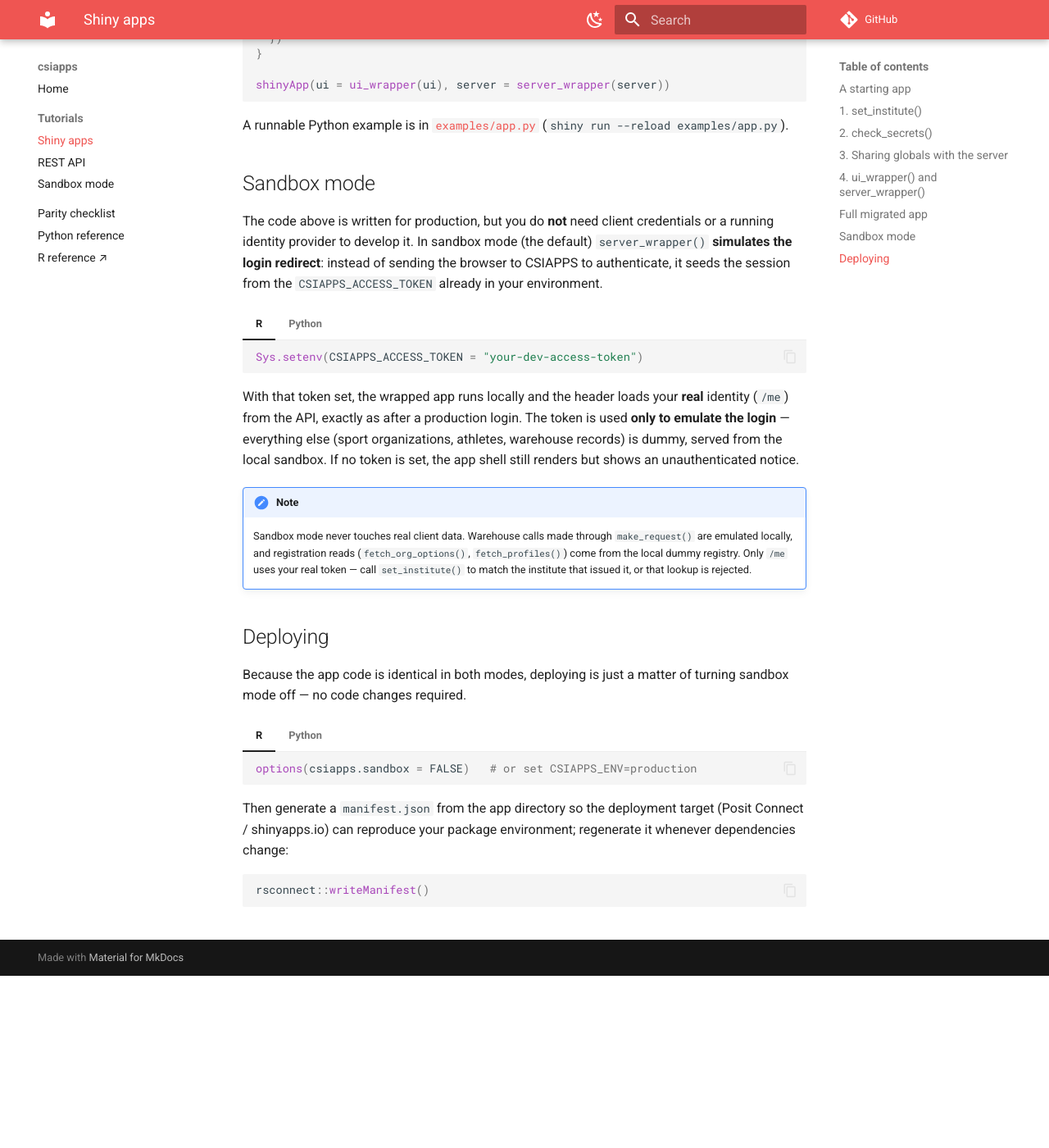
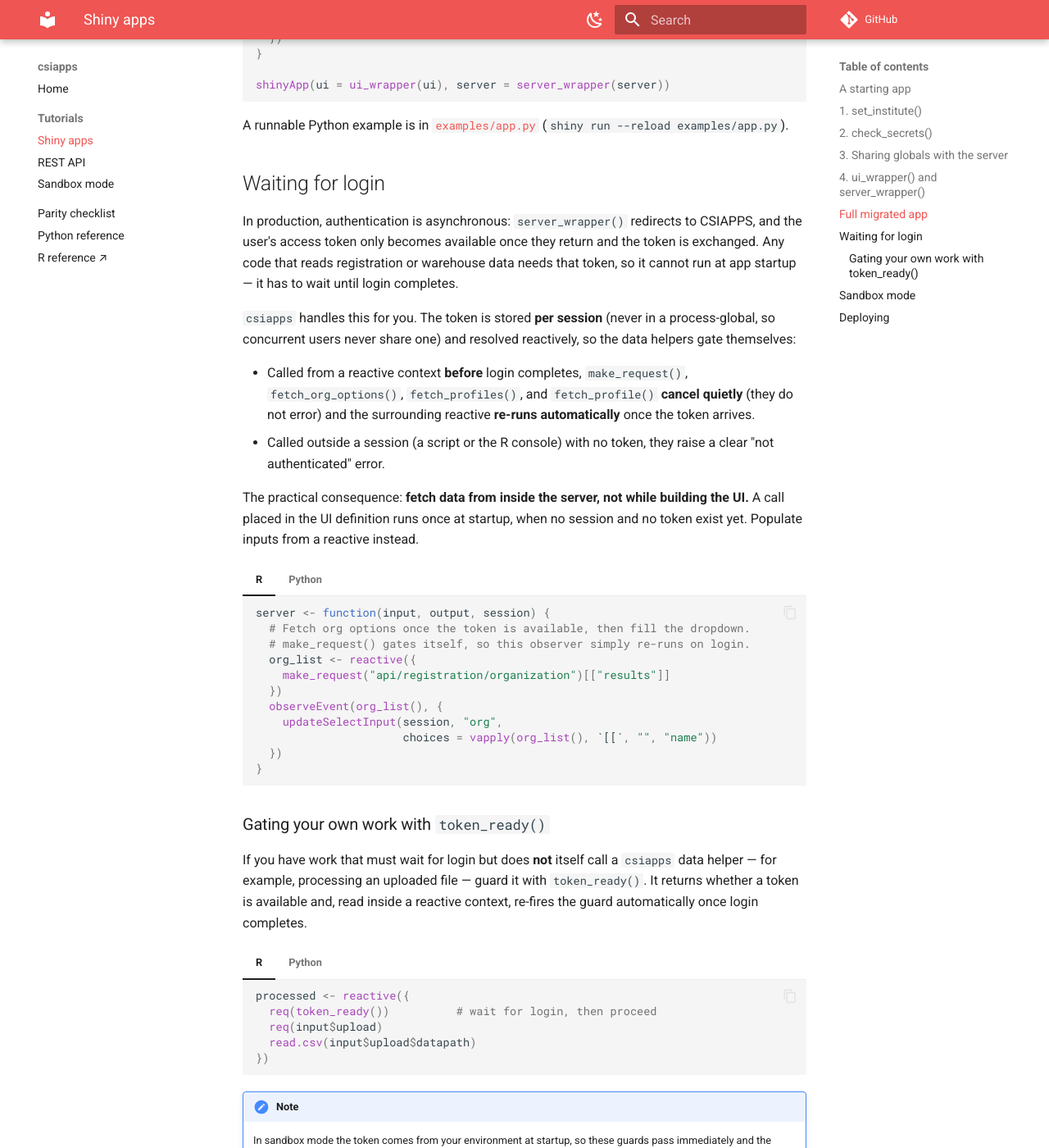
Before and after one commit to CSIOntario/csiapps, an MkDocs documentation site: the page built from docs/shiny-apps.md, in a window 1280 px wide and 1400 px high, scrolled down 2923 px. Shown: the whole window at 82% size. Built offline with MkDocs 1.6.1 and Material for MkDocs 9.7.7, drawn with Linux system fonts in a browser that asks for light colours; comment, search, counter and statistics services are not loaded; before the commit the page ends 4113 px from its top, so only the background shows below that; some of the changed text lies outside the part shown.

Commit message:
docs: document reactive login gating and token_ready()
Both packages now store the access token per session and resolve it
reactively, so make_request()/fetch_*() gate themselves until login
completes and re-run automatically once it does.

- api.md: add token_ready() to the Python reference.
- parity.md: add the token_ready() row and a per-session-token note.
- shiny-apps.md: new 'Waiting for login' section explaining the gating,
  why data must be fetched from the server (not at UI-construction time),
  and how to guard non-API work with token_ready().

Co-Authored-By: Claude Fable 5 <noreply@anthropic.com>

````diff
--- a/docs/shiny-apps.md
+++ b/docs/shiny-apps.md
@@ -234,6 +234,88 @@ A runnable Python example is in
 [`examples/app.py`](https://github.com/CSIOntario/csiapps-py/blob/main/examples/app.py)
 (`shiny run --reload examples/app.py`).
 
+## Waiting for login
+
+In production, authentication is asynchronous: `server_wrapper()` redirects to
+CSIAPPS, and the user's access token only becomes available once they return and
+the token is exchanged. Any code that reads registration or warehouse data needs
+that token, so it cannot run at app startup — it has to wait until login
+completes.
+
+`csiapps` handles this for you. The token is stored **per session** (never in a
+process-global, so concurrent users never share one) and resolved reactively, so
+the data helpers gate themselves:
+
+- Called from a reactive context **before** login completes, `make_request()`,
+  `fetch_org_options()`, `fetch_profiles()`, and `fetch_profile()` **cancel
+  quietly** (they do not error) and the surrounding reactive **re-runs
+  automatically** once the token arrives.
+- Called outside a session (a script or the R console) with no token, they raise
+  a clear "not authenticated" error.
+
+The practical consequence: **fetch data from inside the server, not while
+building the UI.** A call placed in the UI definition runs once at startup, when
+no session and no token exist yet. Populate inputs from a reactive instead.
+
+=== "R"
+
+    ```r
+    server <- function(input, output, session) {
+      # Fetch org options once the token is available, then fill the dropdown.
+      # make_request() gates itself, so this observer simply re-runs on login.
+      org_list <- reactive({
+        make_request("api/registration/organization")[["results"]]
+      })
+      observeEvent(org_list(), {
+        updateSelectInput(session, "org",
+                          choices = vapply(org_list(), `[[`, "", "name"))
+      })
+    }
+    ```
+
+=== "Python"
+
+    ```python
+    def server(input, output, session):
+        # fetch_org_options() gates itself until login, so this effect just
+        # re-runs when the token arrives. Start the input's choices empty.
+        @reactive.effect
+        def _load_orgs():
+            ui.update_select("org", choices=csiapps.fetch_org_options())
+    ```
+
+### Gating your own work with `token_ready()`
+
+If you have work that must wait for login but does **not** itself call a
+`csiapps` data helper — for example, processing an uploaded file — guard it with
+`token_ready()`. It returns whether a token is available and, read inside a
+reactive context, re-fires the guard automatically once login completes.
+
+=== "R"
+
+    ```r
+    processed <- reactive({
+      req(token_ready())          # wait for login, then proceed
+      req(input$upload)
+      read.csv(input$upload$datapath)
+    })
+    ```
+
+=== "Python"
+
+    ```python
+    @reactive.calc
+    def processed():
+        req(csiapps.token_ready())   # wait for login, then proceed
+        req(input.upload())
+        return pd.read_csv(input.upload()[0]["datapath"])
+    ```
+
+!!! note
+    In sandbox mode the token comes from your environment at startup, so these
+    guards pass immediately and the gating is invisible — it only matters once
+    sandbox mode is off and a real, asynchronous login is involved.
+
 ## Sandbox mode
 
 The code above is written for production, but you do **not** need client
````
Also changed, not shown: docs/api.md (+1 -0 lines), docs/parity.md (+11 -0 lines).
